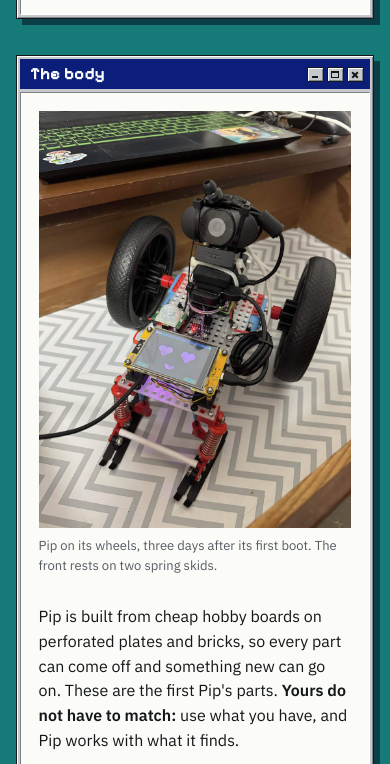
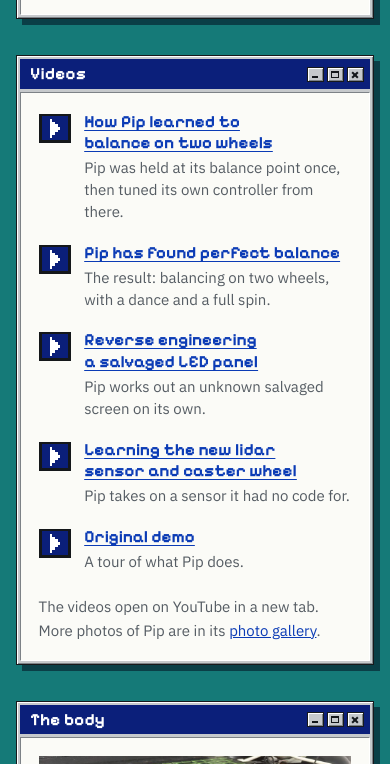
Before and after one commit to cperos-xr/pip-robot, a plain HTML site: page site/index.html in a window 390 px wide. Shown: the part 2100-2864 px from the top of the page. Drawn offline with Linux system fonts and the light colour scheme.

Commit message:
Site: Videos section with Pip's new videos
- New "Videos" window after "What Pip does": five videos (balance learning,
  balance result, salvaged LED panel, lidar and caster, original demo), each a
  plain link that opens on YouTube in a new tab, with a one-line caption and a
  pixel play icon. Two columns on wide screens, one on phones.
- No YouTube players or thumbnails, so the page still loads nothing that tracks.
- "Watch Pip dance" now opens the balance-and-dance video; the footer link goes
  to the Videos section.
- Links to the photo gallery.

Co-Authored-By: Claude Opus 5.5 <noreply@anthropic.com>

```diff
--- a/site/index.html
+++ b/site/index.html
@@ -146,6 +146,15 @@ code, .mono { font-family: var(--mono); font-size: 0.875em; }
 .icons h3 { font: 700 1.0625rem/1.2 var(--display); }
 .icons p { font-size: 0.9375rem; line-height: 1.45; color: var(--dim); }
 
+/* Videos: plain links. No YouTube players or thumbnails: they would track visitors */
+.videos { list-style: none; padding: 0; display: grid; grid-template-columns: repeat(2, minmax(0, 1fr)); gap: 1.4rem 2rem; }
+.videos li { display: grid; grid-template-columns: 32px minmax(0, 1fr); gap: 0.85rem; align-items: start; min-width: 0; }
+.videos svg { width: 32px; height: 32px; display: block; }
+.videos h3 { font: 700 1.0625rem/1.25 var(--display); }
+.videos h3 a { text-underline-offset: 3px; }
+.videos p { font-size: 0.9375rem; line-height: 1.45; color: var(--dim); margin-top: 0.25rem; }
+.pane .videos + .note { margin-top: 1.4rem; }
+
 /* The body: a photo and a details list */
 .split { display: grid; grid-template-columns: minmax(0, 20rem) minmax(0, 1fr); gap: 1.75rem; align-items: start; }
 .photo img { width: 100%; }
@@ -194,6 +203,9 @@ code, .mono { font-family: var(--mono); font-size: 0.875em; }
   .steps { grid-template-columns: repeat(2, minmax(0, 1fr)); }
   .pane { padding: 1.1rem; }
 }
+@media (max-width: 640px) {
+  .videos { grid-template-columns: minmax(0, 1fr); gap: 1.2rem; }
+}
 @media (max-width: 430px) {
   .steps { grid-template-columns: minmax(0, 1fr); }
   .days li { grid-template-columns: minmax(0, 1fr); gap: 0; }
@@ -233,7 +245,7 @@ code, .mono { font-family: var(--mono); font-size: 0.875em; }
         <a class="btn raised go" data-link="github" href="#build">Get the code</a>
         <a class="btn raised" data-link="thingiverse" href="#body">Print the body</a>
         <a class="btn raised" data-link="bluesky" href="#does">Follow Pip</a>
-        <a class="btn raised" data-link="video" href="#does">Watch Pip dance</a>
+        <a class="btn raised" data-link="video" href="#videos">Watch Pip dance</a>
       </div>
     </div>
   </section>
@@ -253,6 +265,20 @@ code, .mono { font-family: var(--mono); font-size: 0.875em; }
         <li><span data-icon="post"></span><h3>Posts</h3><p>Shares its day on Bluesky if you let it, with faces blurred and a safety check first.</p></li>
         <li><span data-icon="care"></span><h3>Checks itself</h3><p>A self-test for every part, a battery gauge, and a clean shutdown before the pack runs dry.</p></li>
       </ul>
+    </div>
+  </section>
+
+  <section class="win raised" id="videos">
+    <div class="bar"><h2>Videos</h2><span class="ctl" aria-hidden="true"><i class="raised"></i><i class="raised"></i><i class="raised"></i></span></div>
+    <div class="pane sunken">
+      <ul class="videos">
+        <li><span data-icon="play"></span><div><h3><a href="https://youtube.com/shorts/OSsZpHV0tX4" target="_blank" rel="noopener">How Pip learned to balance on two wheels</a></h3><p>Pip was held at its balance point once, then tuned its own controller from there.</p></div></li>
+        <li><span data-icon="play"></span><div><h3><a href="https://youtube.com/shorts/7A4optsqTOc" target="_blank" rel="noopener">Pip has found perfect balance</a></h3><p>The result: balancing on two wheels, with a dance and a full spin.</p></div></li>
+        <li><span data-icon="play"></span><div><h3><a href="https://youtube.com/shorts/7AXn7GA2-Yc" target="_blank" rel="noopener">Reverse engineering a salvaged LED panel</a></h3><p>Pip works out an unknown salvaged screen on its own.</p></div></li>
+        <li><span data-icon="play"></span><div><h3><a href="https://youtube.com/shorts/xIaZ679_vL0" target="_blank" rel="noopener">Learning the new lidar sensor and caster wheel</a></h3><p>Pip takes on a sensor it had no code for.</p></div></li>
+        <li><span data-icon="play"></span><div><h3><a href="https://youtu.be/WMXmUGjVRbw" target="_blank" rel="noopener">Original demo</a></h3><p>A tour of what Pip does.</p></div></li>
+      </ul>
+      <p class="note">The videos open on YouTube in a new tab. More photos of Pip are in its <a href="https://cperos-xr.github.io/pip-gallery/" target="_blank" rel="noopener">photo gallery</a>.</p>
     </div>
   </section>
 
@@ -360,7 +386,7 @@ code, .mono { font-family: var(--mono); font-size: 0.875em; }
 
   <footer class="foot">
     <span>Code under the MIT license. Manual, photos and models under CC BY 4.0.</span>
-    <span><a data-link="github" href="#build">Code</a> · <a data-link="thingiverse" href="#body">Printable body</a> · <a data-link="bluesky" href="#does">Bluesky</a> · <a data-link="video" href="#does">Video</a> · <a data-link="coffee" href="#top">Buy me a coffee</a></span>
+    <span><a data-link="github" href="#build">Code</a> · <a data-link="thingiverse" href="#body">Printable body</a> · <a data-link="bluesky" href="#does">Bluesky</a> · <a href="#videos">Videos</a> · <a data-link="coffee" href="#top">Buy me a coffee</a></span>
   </footer>
 </div>
 
@@ -371,7 +397,7 @@ const LINKS = {
   thingiverse: "https://www.thingiverse.com/thing:7435423",
   coffee: "https://www.buymeacoffee.com/cperos",
   bluesky: "https://bsky.app/profile/imalittlerobot.bsky.social",
-  video: "https://www.youtube.com/shorts/WMXmUGjVRbw"
+  video: "https://youtube.com/shorts/7A4optsqTOc"
 };
 document.querySelectorAll("[data-link]").forEach(a => {
   const url = LINKS[a.dataset.link];
@@ -399,7 +425,8 @@ const ICONS = {
   drive: ["....kkkk....", "..kkggggkk..", ".kggggggggk.", ".kggkkkkggk.", "kggkrrrrkggk", "kggkrrrrkggk", "kggkrrrrkggk", "kggkrrrrkggk", ".kggkkkkggk.", ".kggggggggk.", "..kkggggkk..", "....kkkk...."],
   phone: ["...kkkkkk...", "...kwwwwk...", "...kcccck...", "...kcccck...", "...kcccck...", "...kwwwwk...", "...kyywwk...", "...kwwwwk...", "...kwwrrk...", "...kwwwwk...", "...kkggkk...", "...kkkkkk..."],
   post: ["............", "..rr....rr..", ".rrrr..rrrr.", "rrrrrrrrrrrr", "rrwrrrrrrrrr", "rrrrrrrrrrrr", ".rrrrrrrrrr.", "..rrrrrrrr..", "...rrrrrr...", "....rrrr....", ".....rr.....", "............"],
-  care: ["............", "....kkkk....", "..kkkkkkkk..", "..kwwwwwwk..", "..kwwwwwwk..", "..kyyyyyyk..", "..kyyyyyyk..", "..kyyyyyyk..", "..kyyyyyyk..", "..kyyyyyyk..", "..kkkkkkkk..", "............"]
+  care: ["............", "....kkkk....", "..kkkkkkkk..", "..kwwwwwwk..", "..kwwwwwwk..", "..kyyyyyyk..", "..kyyyyyyk..", "..kyyyyyyk..", "..kyyyyyyk..", "..kyyyyyyk..", "..kkkkkkkk..", "............"],
+  play: ["............", "kkkkkkkkkkkk", "kbbbbbbbbbbk", "kbbbwbbbbbbk", "kbbbwwbbbbbk", "kbbbwwwbbbbk", "kbbbwwwwbbbk", "kbbbwwwbbbbk", "kbbbwwbbbbbk", "kbbbwbbbbbbk", "kbbbbbbbbbbk", "kkkkkkkkkkkk"]
 };
 const FILL = {k: "var(--ink)", w: "var(--icon-w)", c: "var(--icon-c)", y: "var(--accent)", r: "var(--icon-r)", g: "var(--icon-g)", b: "var(--title)"};
 document.querySelectorAll("[data-icon]").forEach(el => {
```
Also changed, not shown: 1 other file.
